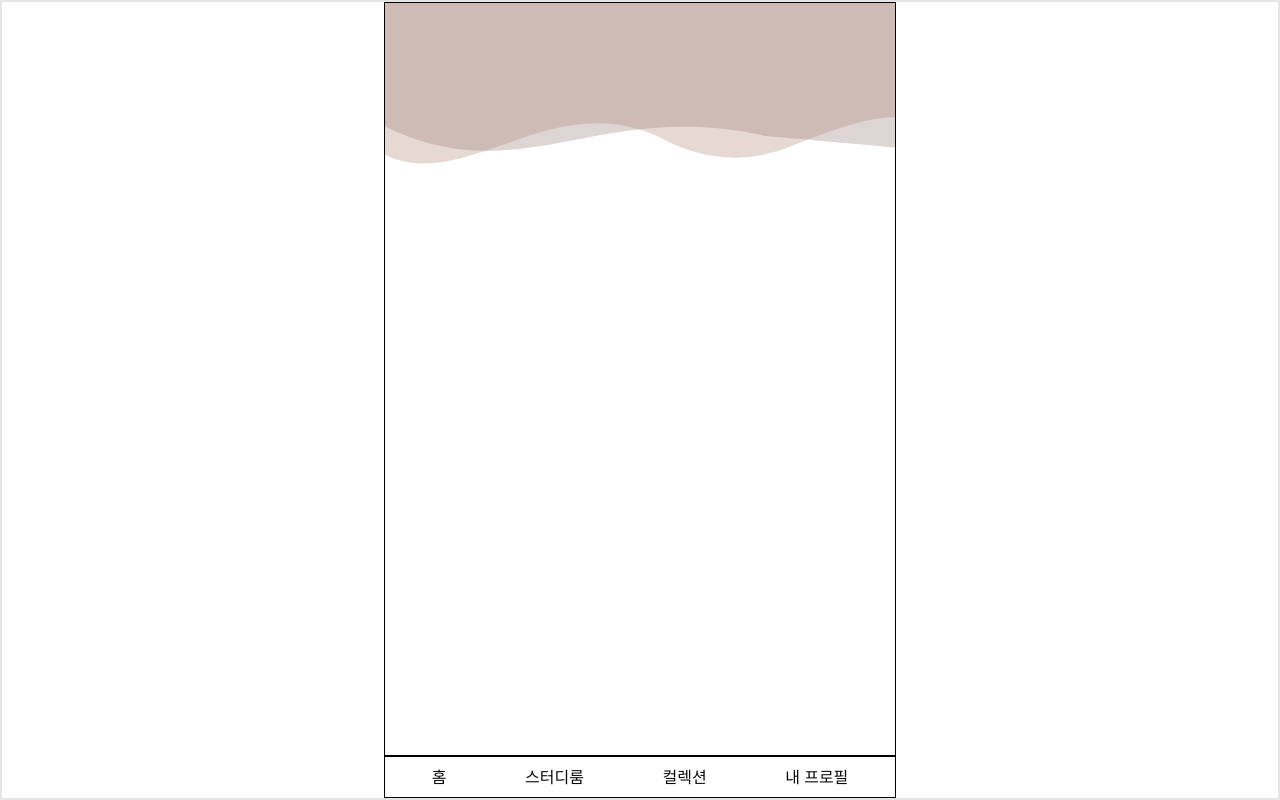
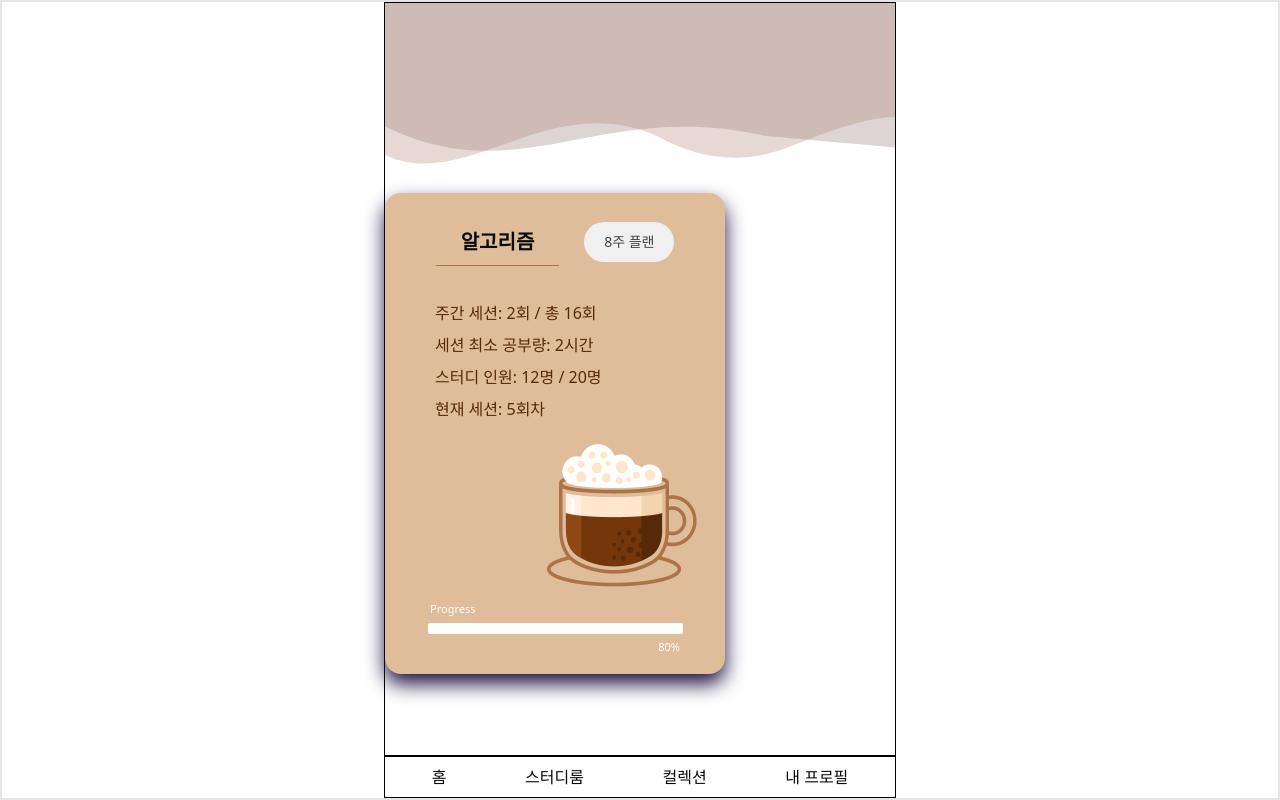
Before and after one commit to StudyMeotsa/FE_React, a React (Vite) app: page /studyroom in a window 1280 px wide. Built offline with nearby package versions, Linux system fonts and the light colour scheme; the HTML template or start-up script is replaced by a standard one.

Commit message:
Feat: 스터디룸 카드 구현

```diff
--- /dev/null
+++ b/src/components/StudyRoom/Card/Card.tsx
@@ -0,0 +1,28 @@
+import * as S from './CardStyled';
+import Latte from '@/assets/Latte.png';
+
+export default function Card() {
+  return (
+    <S.Container>
+      <S.Top>
+        <S.Title>알고리즘</S.Title>
+        <S.Button>8주 플랜</S.Button>
+      </S.Top>
+      <S.Content>
+        <S.ContentText>주간 세션: 2회 / 총 16회</S.ContentText>
+        <S.ContentText>세션 최소 공부량: 2시간</S.ContentText>
+        <S.ContentText>스터디 인원: 12명 / 20명</S.ContentText>
+        <S.ContentText>현재 세션: 5회차</S.ContentText>
+      </S.Content>
+      <S.Image
+        src={Latte}
+        alt='Latte'
+      />
+      <S.ProgressContainer>
+        <S.ProgressText>Progress</S.ProgressText>
+        <S.Progress />
+        <S.ProgressText style={{ alignSelf: 'flex-end', marginRight: '45px' }}>80%</S.ProgressText>
+      </S.ProgressContainer>
+    </S.Container>
+  );
+}
--- /dev/null
+++ b/src/components/StudyRoom/Card/CardStyled.tsx
@@ -0,0 +1,88 @@
+import styled from 'styled-components';
+
+// 카드 전체 컨테이너
+export const Container = styled.div`
+  display: flex;
+  flex-direction: column;
+  justify-content: center;
+  width: 340px;
+  height: 481px;
+  background-color: #dfbd9a;
+  border-radius: 16px;
+  box-shadow: 0 10px 20px 0 #1c103e;
+`;
+
+// 카드 Top(스터디 과목 + 플랜)
+export const Top = styled.div`
+  display: flex;
+  align-items: center;
+  justify-content: center;
+  margin-top: 5px;
+  gap: 25px;
+`;
+
+export const Title = styled.div`
+  display: inline-block;
+  padding: 10px 25px 8px 25px;
+  border-bottom: 1px solid #ac7349;
+  font-size: 20px;
+  font-weight: 600;
+`;
+
+export const Button = styled.button`
+  width: 90px;
+  height: 40px;
+  background-color: #f0f0f0;
+  border-radius: 20px;
+  padding: 5px 16px;
+  -webkit-text-fill-color: #424242;
+  font-size: 14px;
+  font-weight: 500;
+  cursor: pointer;
+`;
+
+// 카드의 세부 정보
+export const Content = styled.div`
+  display: flex;
+  flex-direction: column;
+  justify-content: flex-start;
+  margin: 35px 0 0 50px;
+  gap: 8px;
+`;
+
+export const ContentText = styled.p`
+  font-size: 16px;
+  font-weight: 500;
+  -webkit-text-fill-color: #572908;
+`;
+
+// 카드 이미지
+export const Image = styled.img`
+  width: 165px;
+  height: 175px;
+  margin-top: 5px;
+  margin-left: 150px;
+`;
+
+// 카드 진도율
+export const ProgressContainer = styled.div`
+  display: flex;
+  flex-direction: column;
+  align-items: center;
+  gap: 5px;
+`;
+
+export const Progress = styled.span`
+  width: 255px;
+  height: 11px;
+  border-radius: 2px;
+  background-color: white;
+`;
+
+export const ProgressText = styled.p`
+  font-size: 11px;
+  font-weight: 300;
+  -webkit-text-fill-color: white;
+  align-self: flex-start;
+  margin-left: 45px;
+`;
--- a/src/components/WaveHeader.tsx
+++ b/src/components/WaveHeader.tsx
@@ -5,11 +5,14 @@ const WaveContainer = styled.div`
   width: 100%;
   height: 190px;
   overflow: hidden;
+  z-index: 0;
 `;
 const Svg = styled.svg`
   position: absolute;
   top: 0;
   left: 0;
+  display: block;
+  max-width: 100%;
 `;
 const Path = styled.path``;
 
@@ -18,7 +21,7 @@ export default function WaveHeader() {
     <WaveContainer>
       <Svg
         width='100%'
-        height='190'
+        height='100%'
         viewBox='0 0 375 100'
         preserveAspectRatio='none'>
         <Path
--- a/src/pages/StudyRoomPage.tsx
+++ b/src/pages/StudyRoomPage.tsx
@@ -1,5 +1,11 @@
 import WaveHeader from '@/components/WaveHeader';
+import Card from '@/components/StudyRoom/Card/Card';
 
 export default function StudyRoomPage() {
-  return <WaveHeader></WaveHeader>;
+  return (
+    <div>
+      <WaveHeader />
+      <Card />
+    </div>
+  );
 }
```
Also changed, not shown: src/assets/Latte.png (added).
